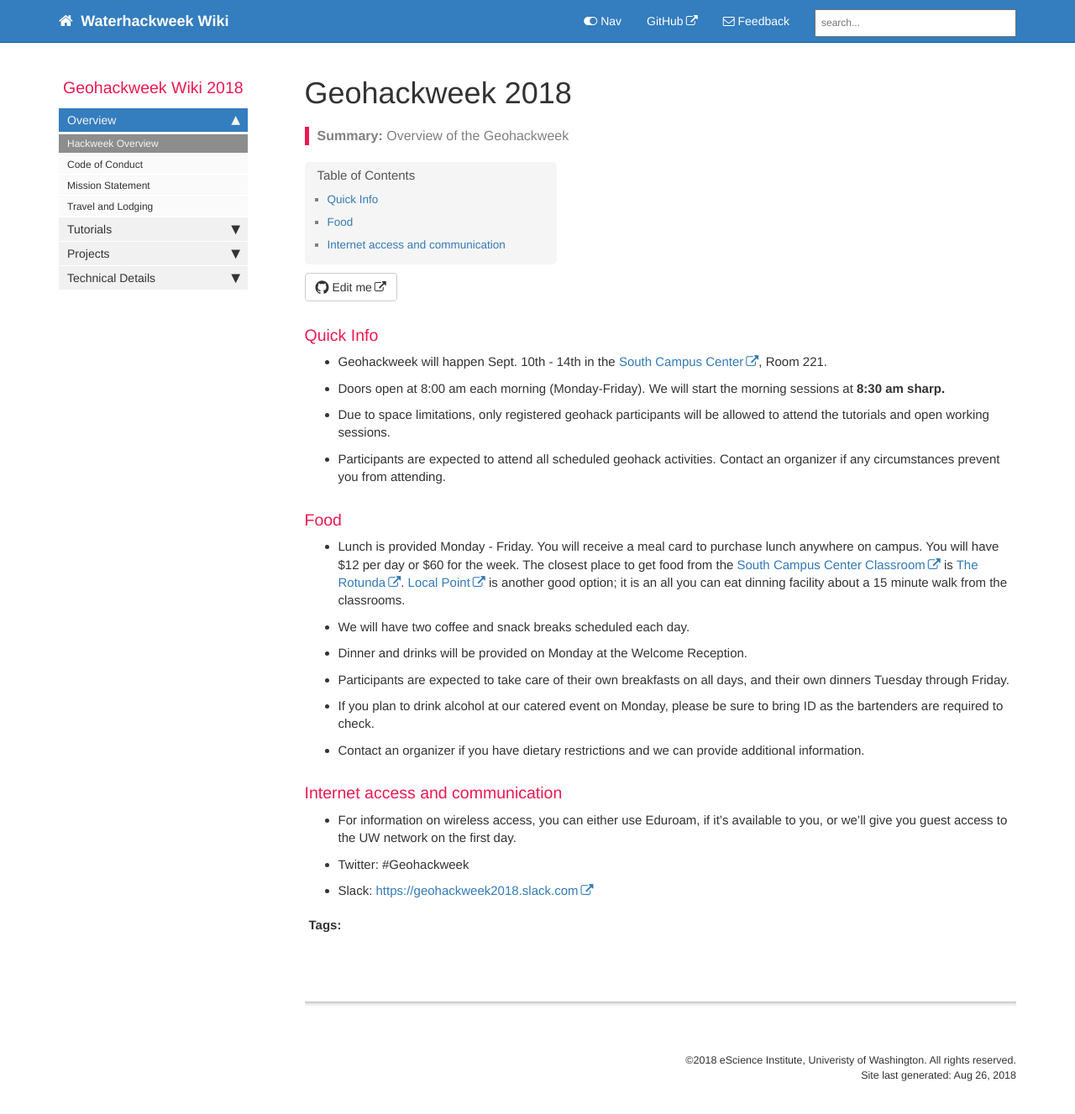
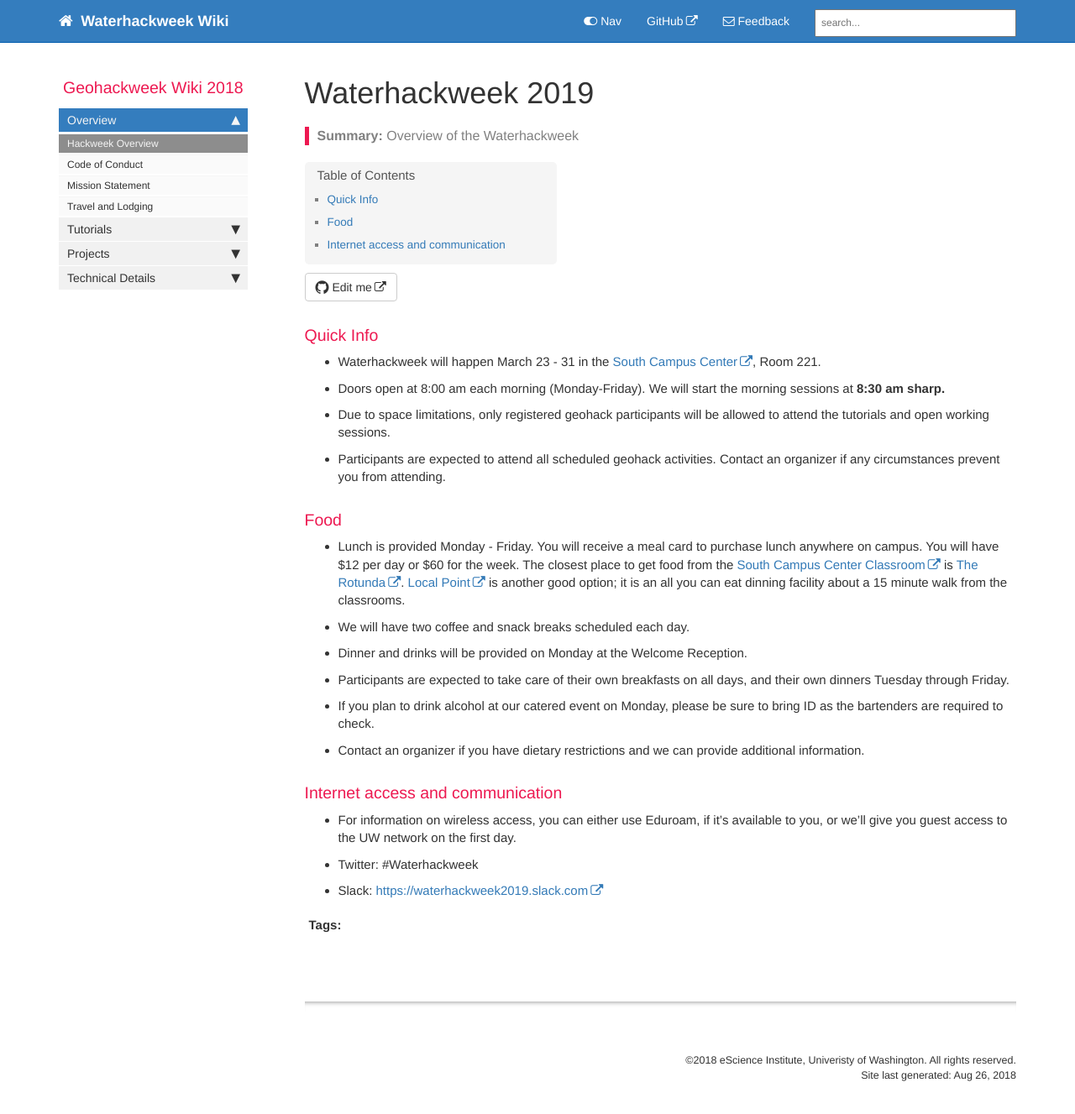
Before and after one commit to waterhackweek/wiki, a Jekyll site: the page built from index.md, in a window 1280 px wide and 1341 px high. Shown: the top 1327 px of the window at 84% size. Built offline with Jekyll 4.4.1, drawn with Linux system fonts in a browser that asks for light colours; nearby versions of some CDN libraries; comment, search, counter and statistics services are not loaded.

Commit message:
Update index.md
testing, switch to waterhack

```diff
--- a/index.md
+++ b/index.md
@@ -1,13 +1,13 @@
 ---
-title: "Geohackweek 2018"
+title: "Waterhackweek 2019"
 keywords: homepage
 tags: [homepage]
 sidebar: mydoc_sidebar
 permalink: index.html
-summary: Overview of the Geohackweek
+summary: Overview of the Waterhackweek
 ---
 ### Quick Info
-- Geohackweek will happen Sept. 10th - 14th in the [South Campus Center](https://www.google.com/maps/place/UW+South+Campus+Center/@47.6495125,-122.3129862,17z/data=!3m1!4b1!4m5!3m4!1s0x549014ec0573d0fd:0x92c36f77d79c29d7!8m2!3d47.6495089!4d-122.3107975), Room 221.
+- Waterhackweek will happen March 23 - 31 in the [South Campus Center](https://www.google.com/maps/place/UW+South+Campus+Center/@47.6495125,-122.3129862,17z/data=!3m1!4b1!4m5!3m4!1s0x549014ec0573d0fd:0x92c36f77d79c29d7!8m2!3d47.6495089!4d-122.3107975), Room 221.
 - Doors open at 8:00 am each morning (Monday-Friday). We will start the morning sessions at **8:30 am sharp.**
 - Due to space limitations, only registered geohack participants will be allowed to attend the tutorials and open working sessions.
 - Participants are expected to attend all scheduled geohack activities. Contact an organizer if any circumstances prevent you from attending.
@@ -22,8 +22,8 @@ summary: Overview of the Geohackweek
 
 ### Internet access and communication
 - For information on wireless access, you can either use Eduroam, if it's available to you, or we'll give you guest access to the UW network on the first day.
-- Twitter: #Geohackweek
-- Slack: [https://geohackweek2018.slack.com](https://geohackweek2018.slack.com)
+- Twitter: #Waterhackweek
+- Slack: [https://waterhackweek2019.slack.com](https://waterhackweek2019.slack.com)
 
 <!---
 ### Pre-event preparation:
```
